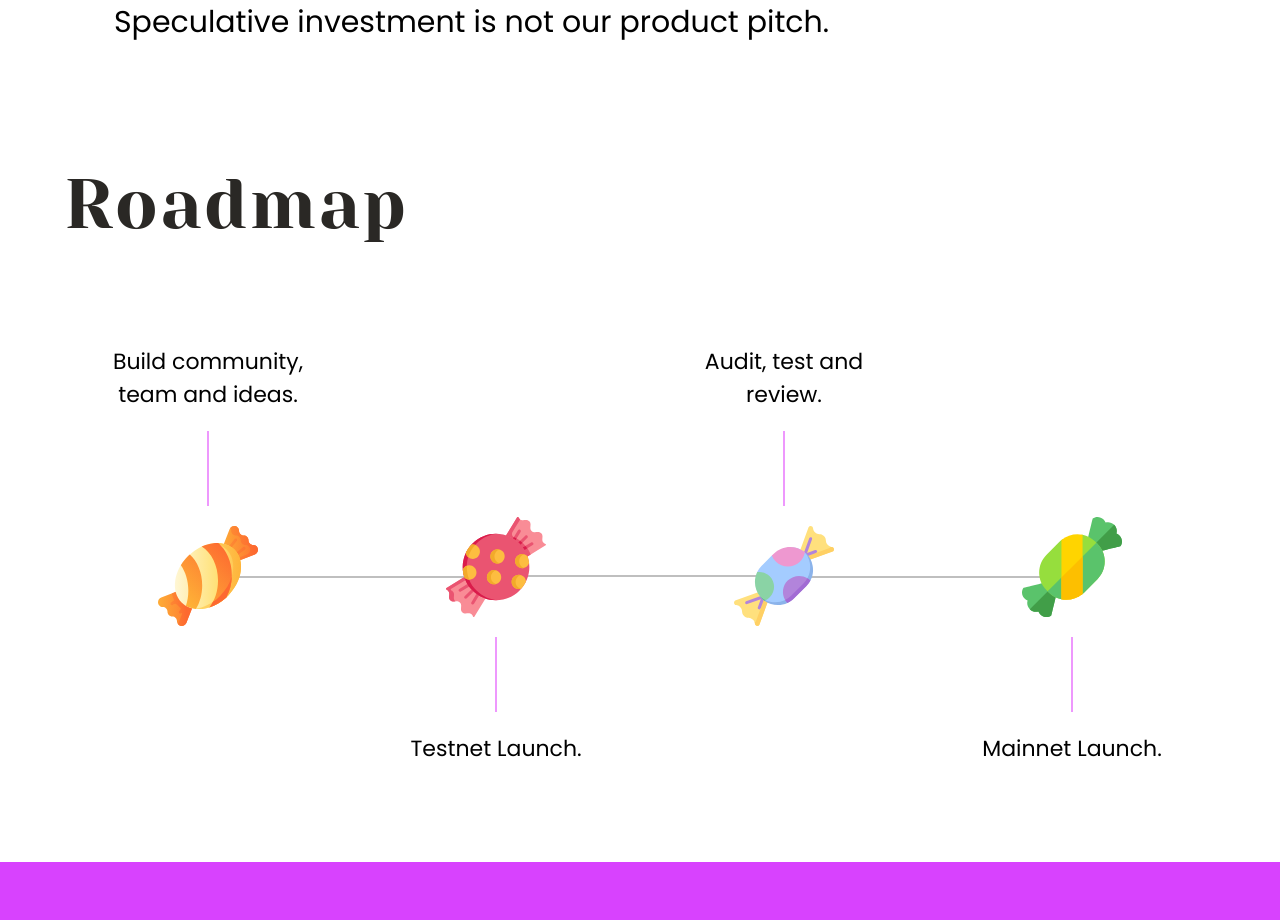
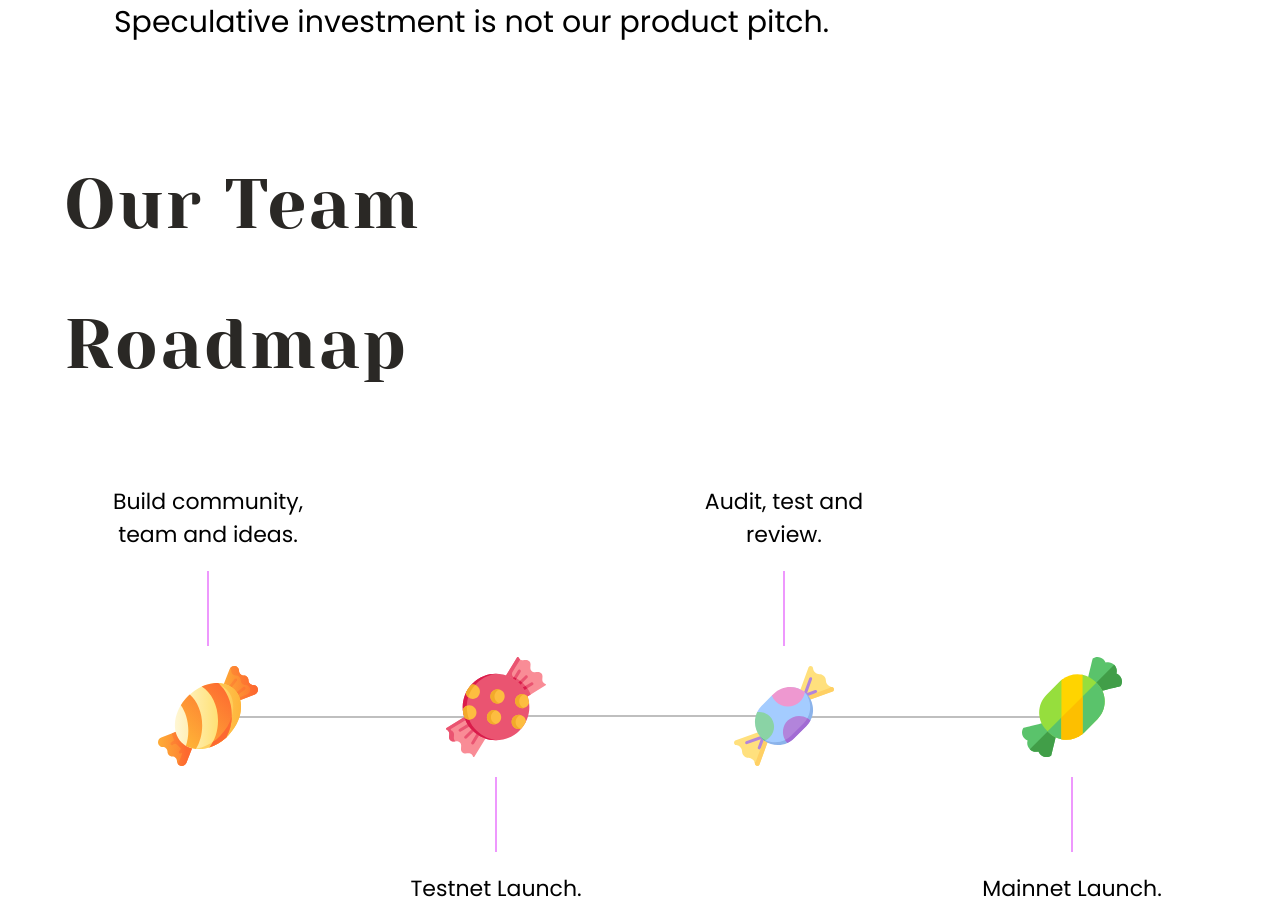
Before and after one commit to own-me/nude-promo, a React app: page / in a window 1280 px wide. Shown: the part 5700-6620 px from the top of the page. Built offline with nearby package versions, Linux system fonts and the light colour scheme.

Commit message:
setup team mapping grid basics

```diff
--- a/components/team/Team.tsx
+++ b/components/team/Team.tsx
@@ -1,10 +1,40 @@
 import React from "react";
 import styled from "styled-components";
+import {teamData, missingTeamData} from "./config";
+import TeamProfile from "./TeamProfile";
+import TeamMissing from "./TeamMissing";
+
+const TeamHeader = styled.div`
+    font-family: Yeseva One, Open Sans;
+    font-size: 70px;
+    line-height: 2.0;
+    letter-spacing: 2.0;
+    color: #2A2825;
+    @media screen and (max-width: 1200px) {
+        font-size: 40px;
+    }
+`;
+
+const TeamGrid = styled.div`
+    display: flex;
+`;
 
 export default function Team() {
     return (
         <>
-
+            <TeamHeader>Our Team</TeamHeader>
+            <TeamGrid>
+                {
+                    teamData.map(({ name, image, title }, index) => {
+                        return <TeamProfile name={name} image={image} title={title} key={index} />
+                    })
+                }
+                {
+                    missingTeamData.map(({ title }, index) => {
+                        return <TeamMissing title={title} key={index} />
+                    })
+                }
+            </TeamGrid>
         </>
     );
 };
--- a/components/team/TeamMissing.tsx
+++ b/components/team/TeamMissing.tsx
@@ -1,7 +1,7 @@
 import React from "react";
 import styled from "styled-components";
 
-export default function TeamMissing() {
+export default function TeamMissing({ title }) {
     return (
         <>
 
--- a/components/team/TeamProfile.tsx
+++ b/components/team/TeamProfile.tsx
@@ -1,7 +1,7 @@
 import React from "react";
 import styled from "styled-components";
 
-export default function TeamProfile() {
+export default function TeamProfile({ name, image, title }) {
     return (
         <>
 
```
